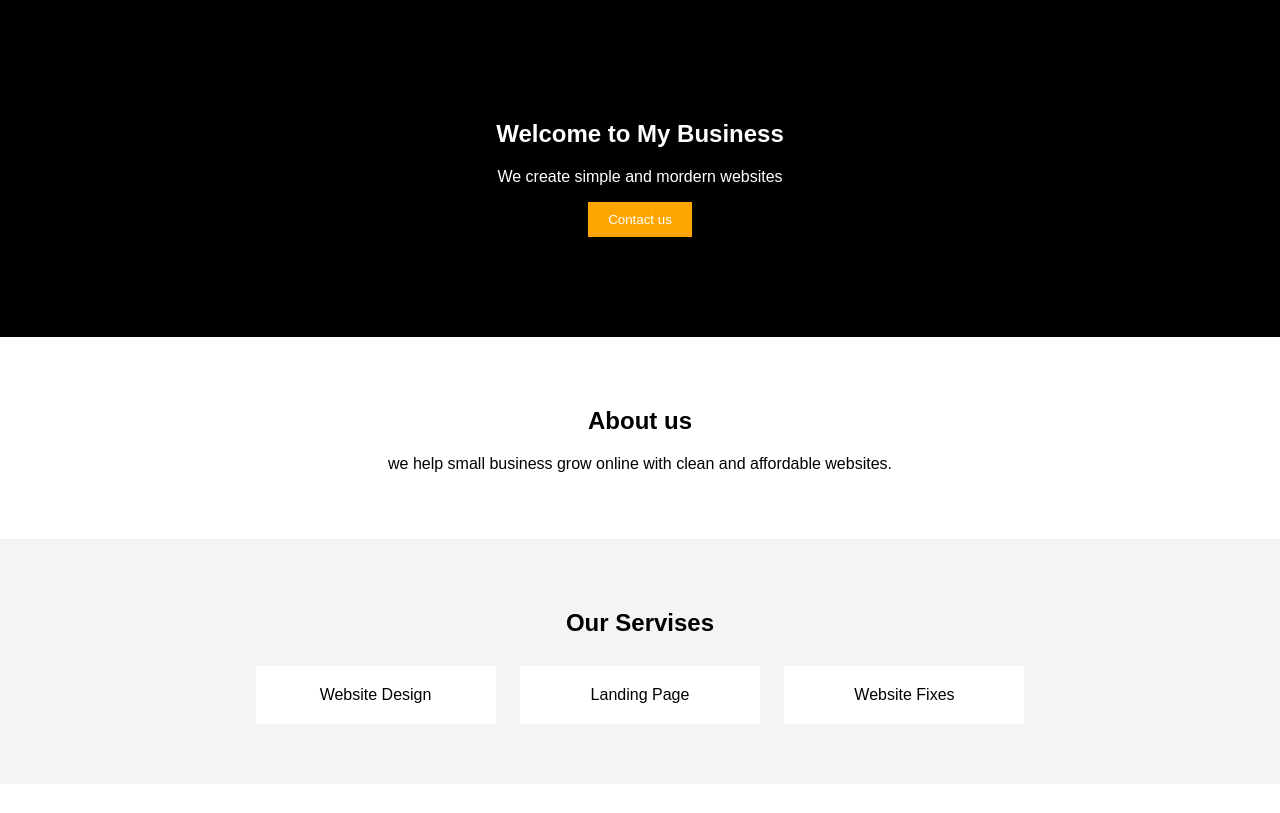
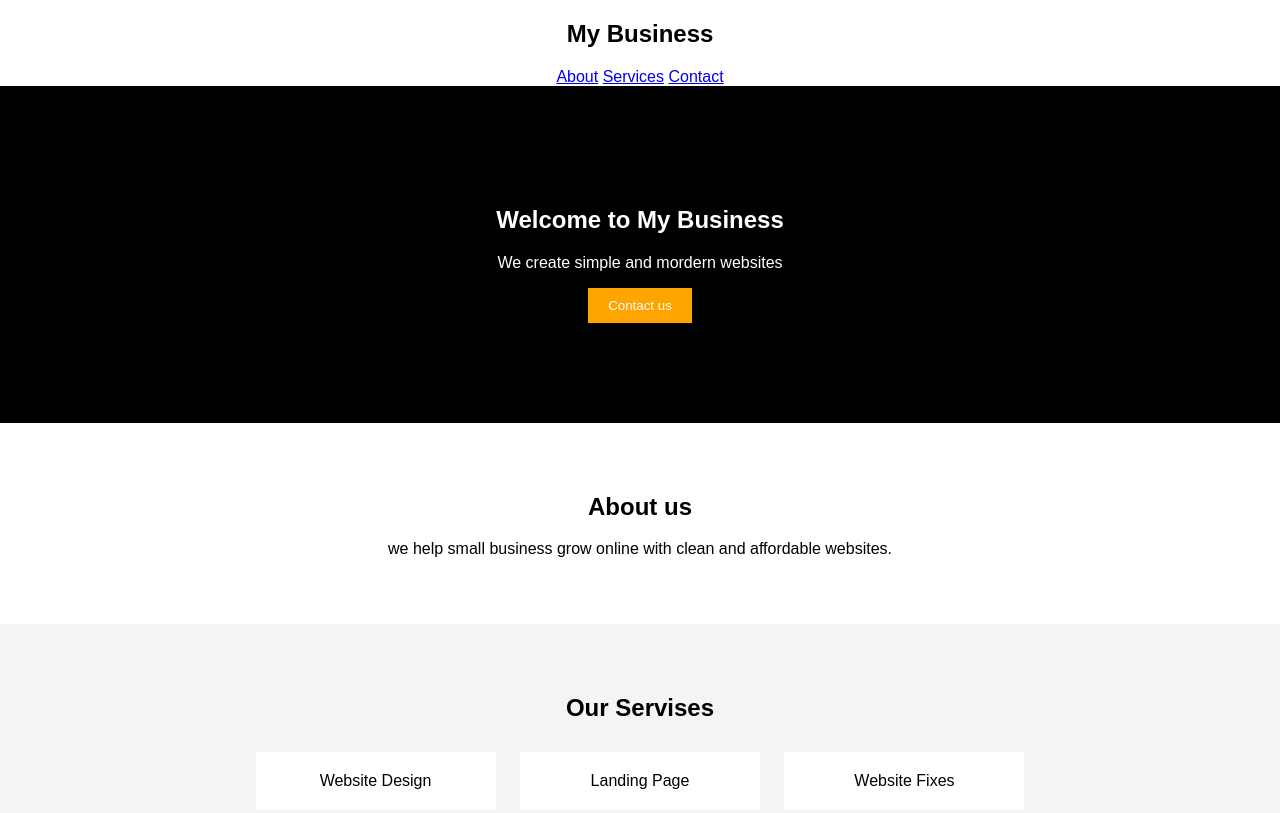
Before and after one commit to KoladeElijah/web-practice, a plain HTML site: page index.html in a window 1280 px wide. Shown: the top 813 px of the page. Drawn offline with Linux system fonts and the light colour scheme.

Commit message:
fix navbar visibility

```diff
--- a/index.html
+++ b/index.html
@@ -5,6 +5,14 @@
         <link rel="stylesheet" href="style.css">
     </head>
     <body>
+        <nav class="navbar">
+            <h2>My Business</h2>
+            <div class="nav-links">
+                <a href="#about">About</a>
+                <a href="#services">Services</a>
+                <a href="#contact">Contact</a>
+            </div>
+        </nav>
         <!--HERO-->
         <section class="hero">
             <h1>Welcome to My Business</h1>
@@ -13,13 +21,13 @@
         </section>
 
         <!--ABOUT-->
-        <section class="about">
+        <section id="about" class="about">
             <h2>About us</h2>
             <p>we help small business grow online with clean and affordable websites.</p>
         </section>
 
         <!--SERVICES-->
-        <section class="services">
+        <section id="services" class="services">
             <h2>Our Servises</h2>
             <div class="service-box">Website Design</div>
             <div class="service-box">Landing Page</div>
@@ -27,7 +35,7 @@
         </section>
 
         <!--CONTACT-->
-        <section class="contact">
+        <section id="contact" class="contact">
             <h2>Contact</h2>
             <p>Email: mybusiness@email.com</p>
         </section>
```
